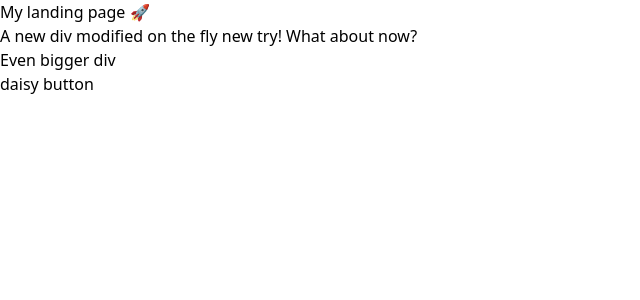
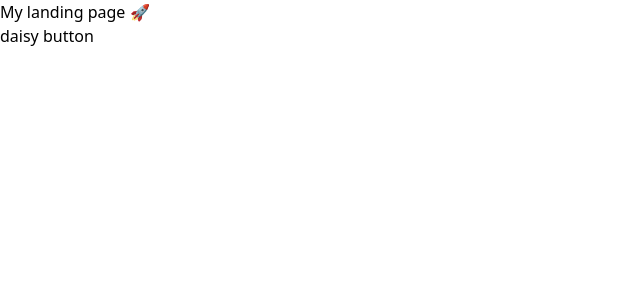
Before and after one commit to kenshuri/setup_django_tailwind_daisyui, a Django app: page / in a window 1280 px wide. Shown: the top 300 px of the page, without its empty margins (0-640 px from the left). Run offline with Django 4.2, Linux system fonts and the light colour scheme; style sheets or scripts are compiled from the project's sources.

Commit message:
Add README.md

```diff
--- a/blogApp/templates/blogApp/index.html
+++ b/blogApp/templates/blogApp/index.html
@@ -8,12 +8,6 @@
     <div>
     My landing page 🚀
     </div>
-    <div class="text-2xl text-teal-300">
-    A new div modified on the fly new try! What about now?
-    </div>
-    <div class="text-4xl">
-    Even bigger div
-    </div>
     <div>
     <button class="btn">daisy button</button>
     </div>
```
Also changed, not shown: README.md (added).
